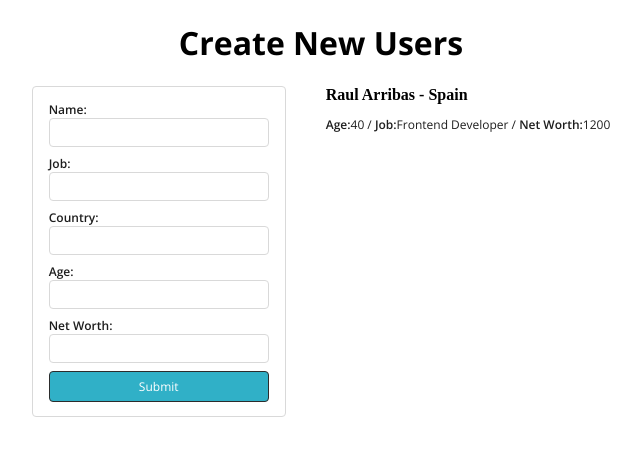
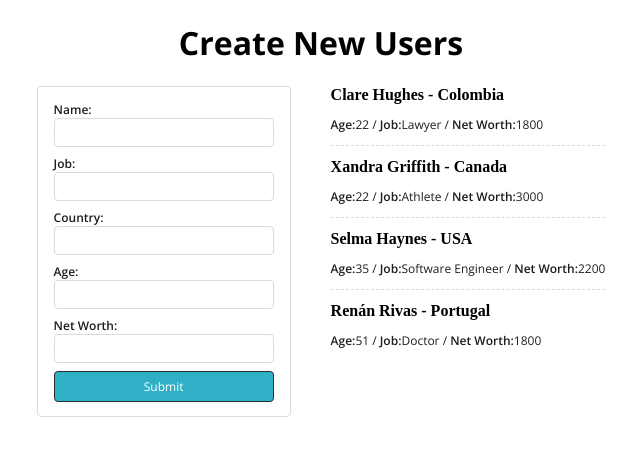
Before and after one commit to rarribas/create-new-users, a React (Vite) app: page / in a window 1280 px wide. Shown: the top 456 px of the page, without its empty margins (319-960 px from the left). Built offline with nearby package versions, Linux system fonts and the light colour scheme.

Commit message:
move list to its own component and given styles

```diff
--- a/src/App.jsx
+++ b/src/App.jsx
@@ -1,17 +1,13 @@
 import './App.css'
 import Form from './components/Form';
 import Input from './components/Input';
+import UserList from './components/UserList';
+import {users} from './data/users';
 import { useState } from 'react';
 function App() {
 
   // TODO: Add 3 more users here
-  const [usersList, setUsersList] = useState([{
-    name: 'Raul Arribas',
-    job: "Frontend Developer",
-    country: "Spain",
-    age: "40",
-    net_worth: "1200"
-  }]);
+  const [usersData, setUsersData] = useState(users);
 
   const onFormSubmit = (ev) => {
     ev.preventDefault();
@@ -25,20 +21,11 @@ function App() {
       net_worth: ev.target.elements.net_worth.value
     };
 
-    setUsersList([
-      ...usersList,
+    setUsersData([
+      ...usersData,
       userItem
     ])
   };
-
-  const getListOfUsers = () =>{
-    return usersList.map((user)=>{
-      return <li key={user.name}>
-        <h4>{`${user.name} - ${user.country}`}</h4>
-        <p><span>Age:</span>{user.age} / <span>Job:</span>{user.job} / <span>Net Worth:</span>{user.net_worth}</p>
-      </li>
-    })
-  }
 
   return (
     <>
@@ -58,7 +45,7 @@ function App() {
           </Form>
         </div>
         <div>
-          <ul>{getListOfUsers()}</ul>
+          <UserList usersData={usersData}/>
         </div>
       </section>
 
--- /dev/null
+++ b/src/components/List.module.scss
@@ -0,0 +1,10 @@
+.list{
+  li {
+    margin-bottom: 12px;
+    border-bottom: 1px dashed #d9d9d9;
+
+    &:last-child{
+      border-bottom: 0;
+    }
+  }
+}
--- /dev/null
+++ b/src/components/UserList.jsx
@@ -0,0 +1,15 @@
+import styles from './List.module.scss';
+
+/* eslint-disable react/prop-types */
+export default function UserList({usersData}){
+  const getListOfUsers = () =>{
+    return usersData.map((user)=>{
+      return <li key={user.name}>
+        <h4>{`${user.name} - ${user.country}`}</h4>
+        <p><span>Age:</span>{user.age} / <span>Job:</span>{user.job} / <span>Net Worth:</span>{user.net_worth}</p>
+      </li>
+    })
+  }
+
+  return <ul className={styles['list']}>{getListOfUsers()}</ul>
+}
--- /dev/null
+++ b/src/data/users.js
@@ -0,0 +1,25 @@
+export const users = [{
+  name: 'Clare Hughes',
+  job: "Lawyer",
+  country: "Colombia",
+  age: "22",
+  net_worth: "1800"
+},{
+  name: 'Xandra Griffith',
+  job: "Athlete",
+  country: "Canada",
+  age: "22",
+  net_worth: "3000"
+},{
+  name: 'Selma Haynes',
+  job: "Software Engineer",
+  country: "USA",
+  age: "35",
+  net_worth: "2200"
+},{
+  name: 'Renán Rivas',
+  job: "Doctor",
+  country: "Portugal",
+  age: "51",
+  net_worth: "1800"
+}];
```
